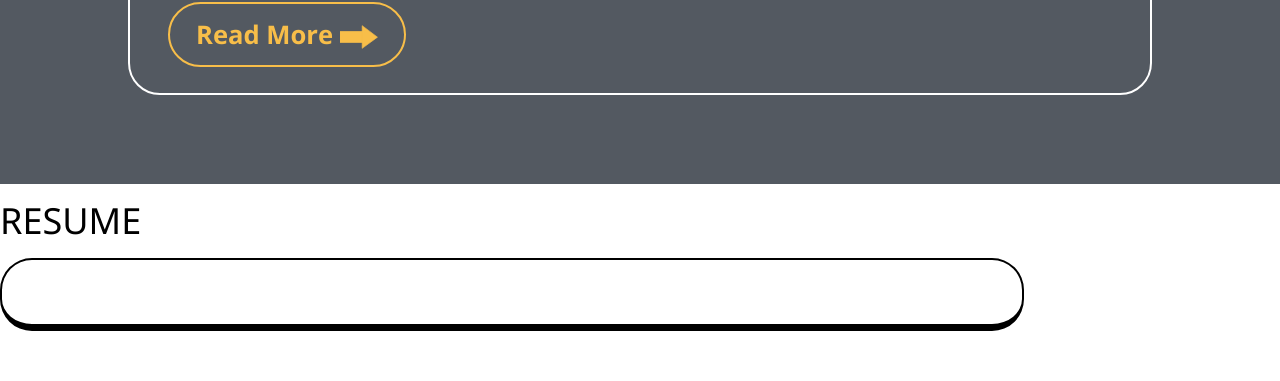
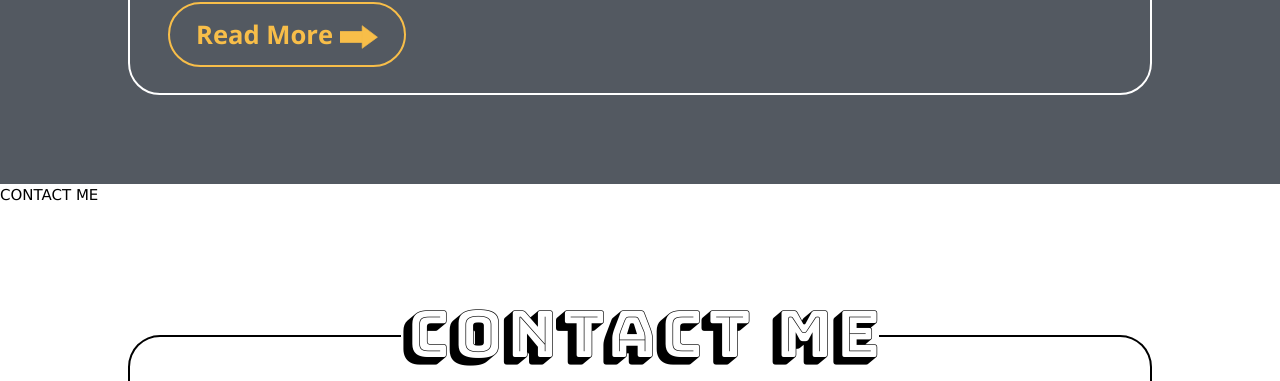
Before and after one commit to StudentCZ/my-website, a React (Create React App) app: page / in a window 1280 px wide. Shown: the part 3261-3642 px from the top of the page. Built offline with nearby package versions, Linux system fonts and the light colour scheme.

Commit message:
changing layout of resume

```diff
--- a/src/components/Resume.js
+++ b/src/components/Resume.js
@@ -3,11 +3,11 @@ import style from './Resume.module.css';
 
 const Resume = () => {
   return (
-    <div className={style.background} id='resume'>
-      <div>
-        <h1 className={style.headingText}>RESUME</h1>
-
-        <div className={style.borderBox}></div>
+    <div className={style.contact} id='contact'>
+      <div className={style.contactBox}>
+        <div className={style.headingBox}>
+          <span className={style.headingText}>CONTACT ME</span>
+        </div>
       </div>
     </div>
   );
```
